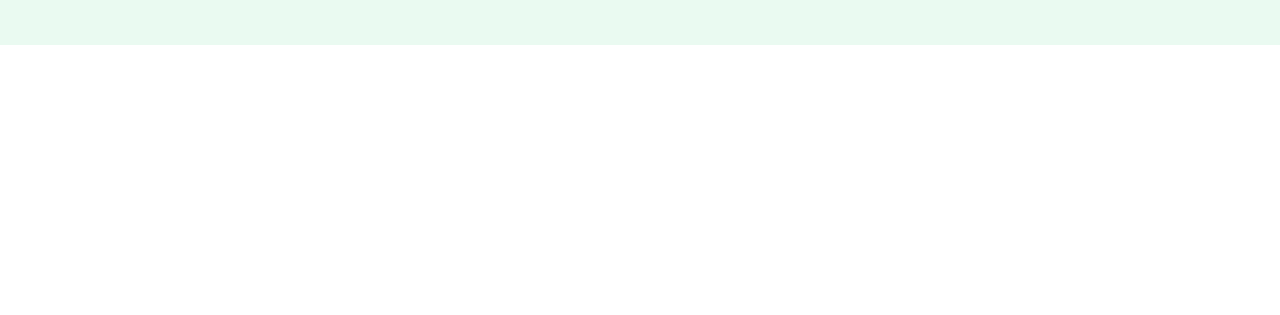
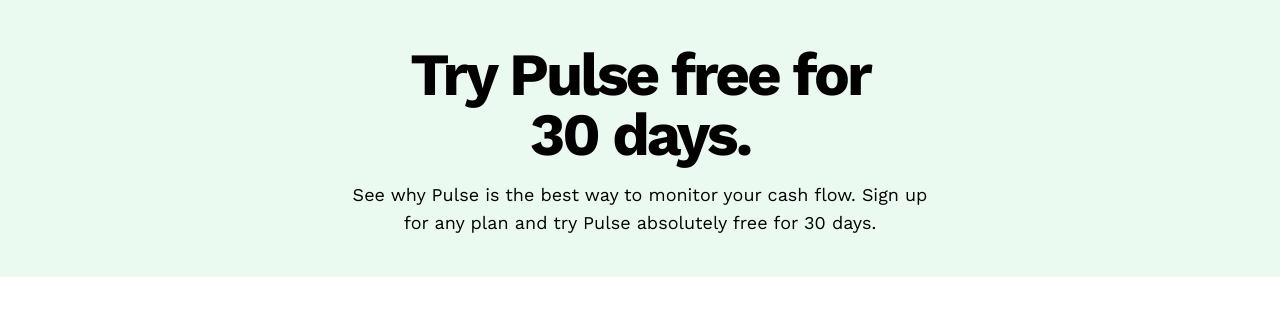
Before and after one commit to cmwfx/pulsepricing, a website: page src/index.html in a window 1280 px wide. Shown: the part 351-666 px from the top of the page. Drawn offline with nearby package versions, Linux system fonts and the light colour scheme.

Commit message:
hero section update

```diff
--- a/src/index.html
+++ b/src/index.html
@@ -11,12 +11,14 @@
 </head>
 
 <body class="font-body">
+    <section class="bg-bgcolor">
         <!-- nav bar -->
 
-    <nav class="bg-bgcolor border-gray-200">
+        <nav class="border-gray-200">
             <div class="max-w-screen-xl flex flex-wrap items-center justify-between mx-auto p-4 py-12">
                 <a href="https://flowbite.com/" class="flex items-center">
-                <img src="https://pulseapp.com/img/pulse-logo.svg" class="max-w-full h-auto mr-3" alt="Pulse Logo" />
+                    <img src="https://pulseapp.com/img/pulse-logo.svg" class="max-w-full h-auto mr-3"
+                        alt="Pulse Logo" />
                 </a>
                 <button data-collapse-toggle="navbar-default" type="button"
                     class="inline-flex items-center p-2 w-10 h-10 justify-center text-sm text-gray-500 rounded-lg md:hidden hover:bg-gray-100 focus:outline-none focus:ring-2 focus:ring-gray-200 dark:text-gray-400 dark:hover:bg-gray-700 dark:focus:ring-gray-600"
@@ -56,10 +58,19 @@
         </nav>
 
         <!-- hero section  -->
-    <div>
-
+        <div class="pb-10 mb-10 flex justify-center w-full max-w-7xl my-0 mx-auto">
+            <div class="w-full md:max-w-1/2 lg:text-center max-w-xl">
+                <h1 class="h1 sm-max:text-4xl sm-max:mb-12 text-6xl	tracking-tighter font-bold mb-4	">Try Pulse free for
+                    <br class="hidden md:inline-block">
+                    30 days.
+                </h1>
+                <p class="text-gray-800 text-lg	m-0">See why Pulse is the best way to monitor your cash flow. Sign up
+                    for any plan and try Pulse absolutely free for 30 days.</p>
+            </div>
         </div>
         <!-- pricing section  -->
+        <div></div>
+    </section>
 </body>
 
 </html>
```
Also changed, not shown: dist/output.css. Lines whose indentation alone changed are shown as unchanged.
